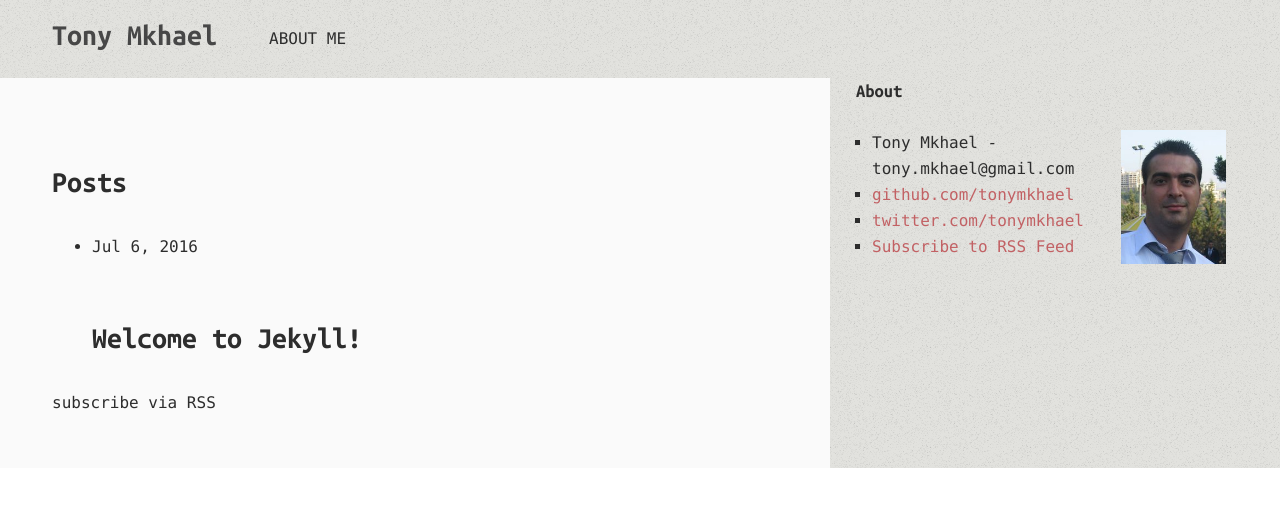
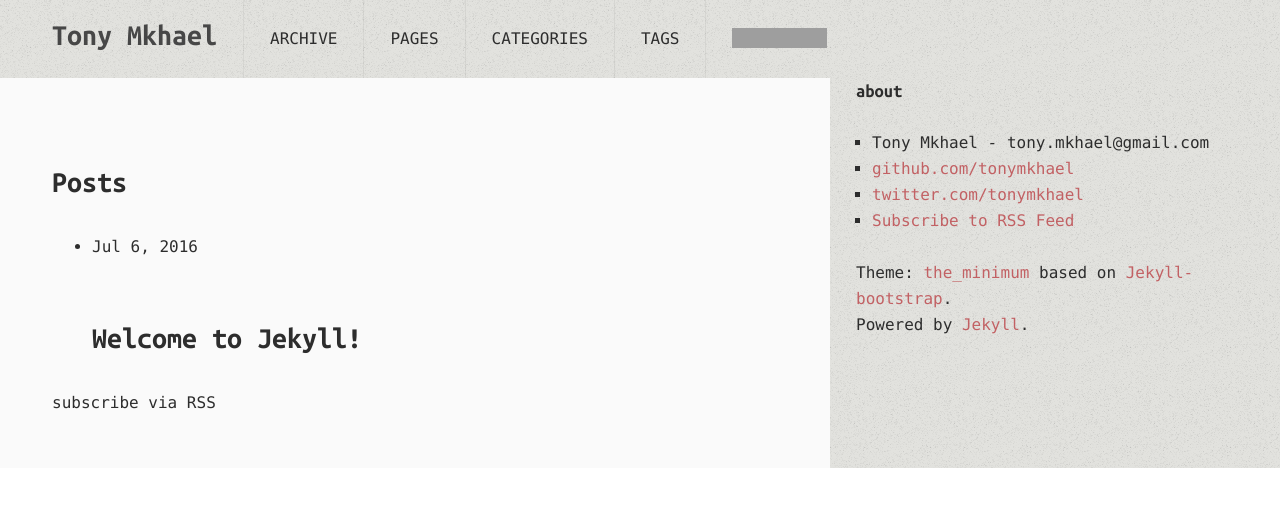
Before and after one commit to tonymkhael/tonymkhael.github.io, a Jekyll site: the page built from index.html, in a window 1280 px wide. Shown: the top 507 px of the page. Built offline with Jekyll 4.4.1, drawn with Linux system fonts in a browser that asks for light colours; comment, search, counter and statistics services are not loaded; grey boxes are pictures that could not be loaded.

```diff
--- /dev/null
+++ b/Gemfile
@@ -0,0 +1,2 @@
+source 'https://rubygems.org'
+gem 'github-pages', group: :jekyll_plugins
--- a/_includes/themes/the-program/default.html
+++ b/_includes/themes/the-program/default.html
@@ -21,11 +21,12 @@
 				<nav class="nav-global">
 					<ul>
 						<li class="logo"><a href="/">{{ site.title }}</a></li>
-						<li class="archive"><a href="/about/index.html">about me</a></li>
-						<!--<li class="archive"><a href="/archive.html">archive</a></li>
+						<li class="archive"><a href="/archive.html">archive</a></li>
 						<li class="page"><a href="/pages.html">pages</a></li>
 						<li class="category"><a href="/categories.html">categories</a></li>
-						<li class="tag"><a href="/tags.html">tags</a></li>-->
+						<li class="tag"><a href="/tags.html">tags</a></li>
+						<li class="forkme"><div><iframe src="http://markdotto.github.com/github-buttons/github-btn.html?user=plusjade&repo=jekyll-bootstrap&type=fork&count=true"
+									allowtransparency="true" frameborder="0" scrolling="0" width="95px" height="20px"></iframe></div></li>
 					</ul>
 				</nav>
 			</div><!-- unit-inner -->
@@ -44,8 +45,7 @@
 		<div class="unit-foot">
 			<div class="unit-inner unit-foot-inner">
 				<div class="misc vcard">
-					<h4>About</h4>
-					<img src="/about/portrait.png" width="25%" align="right" style="vertical-align:top;margin-right:50px">
+					<h4>about</h4>
 					<ul>
 						<li class="contact"><address><span class="author fn n">{{ site.author.name }}</span> - <span class="fn email">{{ site.author.email }}</span></address></li>
 						<li class="github"><a href="http://github.com/{{ site.author.github }}/" rel="me">github.com/{{ site.author.github }}</a></li>
@@ -53,6 +53,10 @@
 						<li class="rss"><a href="http://feeds.feedburner.com/{{ site.author.feedname }}">Subscribe to RSS Feed</a></li>
 					</ul>
 				</div><!-- misc -->
+				<p class="licence">
+					Theme: <a href="http://layouts-the.me">the_minimum</a> based on <a href="http://jekyllbootstrap.com/">Jekyll-bootstrap</a>.<br>
+					Powered by <a href="https://github.com/mojombo/jekyll">Jekyll</a>.
+				</p>
 			</div><!-- unit-foot-inner -->
 		</div><!-- unit-foot -->
 	</footer>
```
Also changed, not shown: .travis.yml (added), Gemfile.lock (added), 1 other file.
